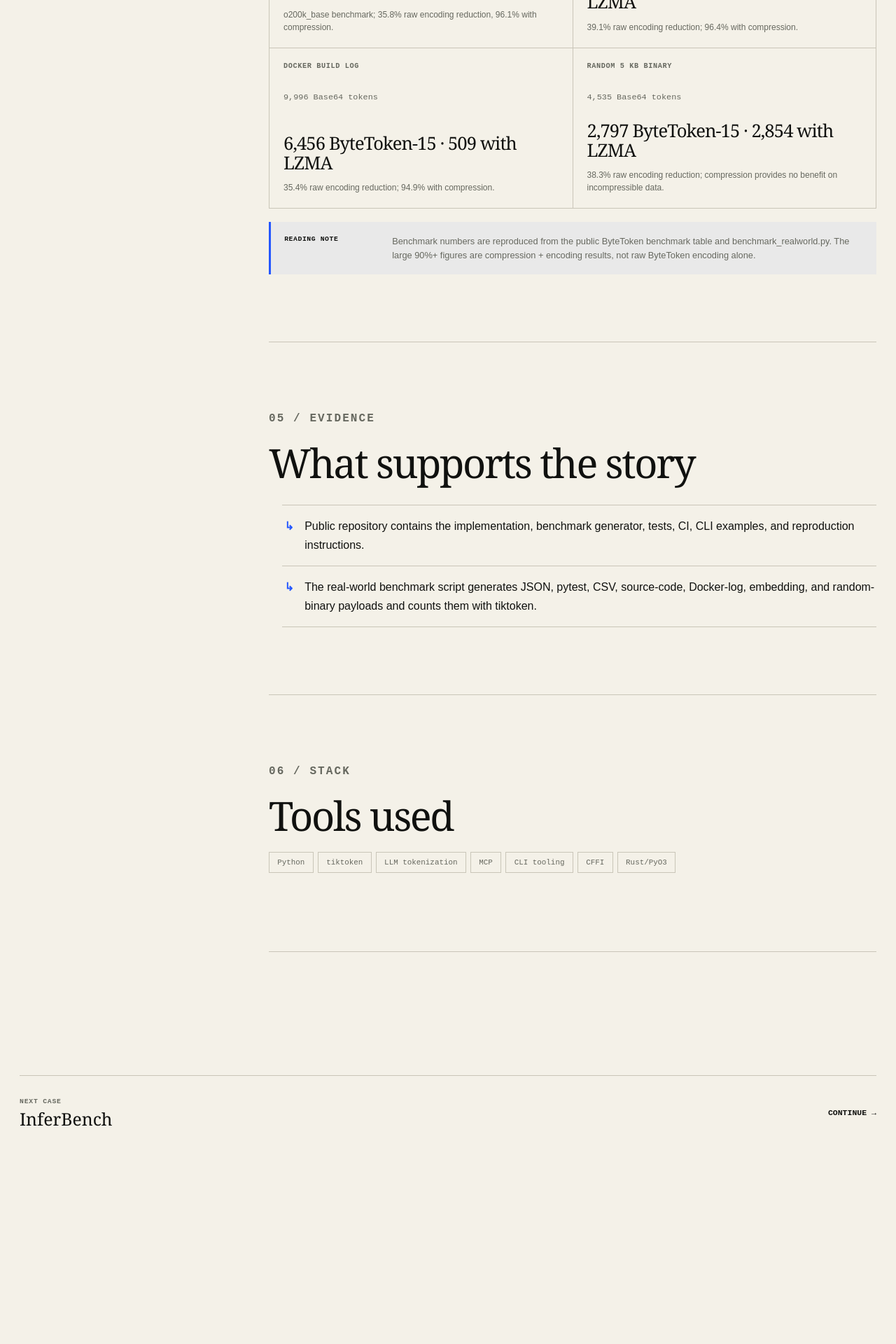
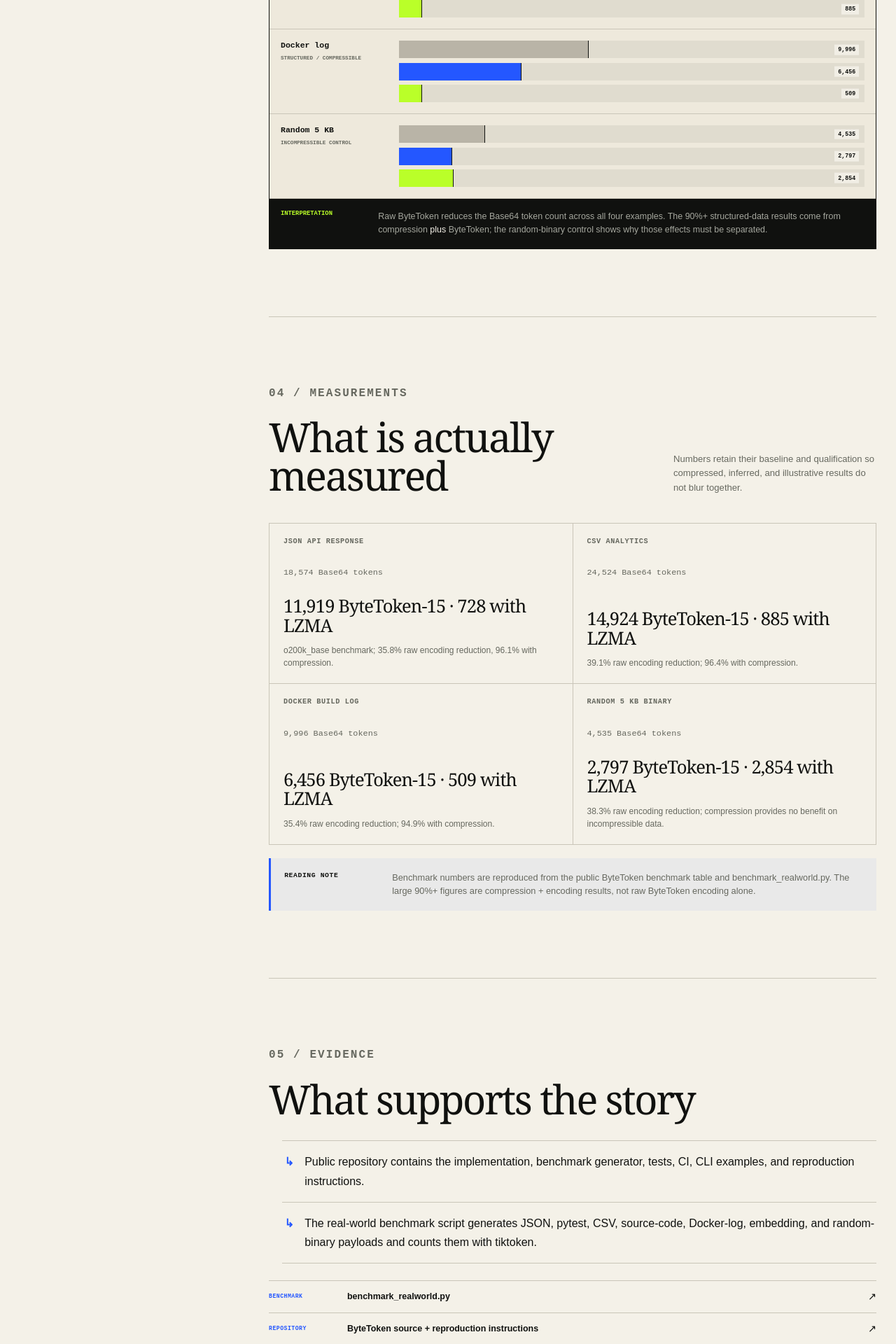
Before and after one commit to chandanpandeys/digital-identity, a Next.js app: page /work/bytetoken in a window 1280 px wide. Shown: the part 3180-5100 px from the top of the page at 70% size. Before the commit the page ends 4903 px from the top, so only its background shows below. Built offline with nearby package versions, Linux system fonts and the light colour scheme.

Commit message:
feat: embed source-backed evidence panels in case studies

```diff
--- a/app/work/[slug]/page.tsx
+++ b/app/work/[slug]/page.tsx
@@ -1,6 +1,7 @@
 import type { Metadata } from "next";
 import Link from "next/link";
 import { notFound } from "next/navigation";
+import ProjectEvidenceVisual from "@/components/ProjectEvidenceVisual";
 import { getProject, projects } from "@/lib/projects";
 
 export function generateStaticParams() {
@@ -26,6 +27,24 @@ function EvidenceBadge({ isPublic }: { isPublic: boolean }) {
   );
 }
 
+const sourceLinks: Record<string, { label: string; title: string; href: string }[]> = {
+  bytetoken: [
+    { label: "BENCHMARK", title: "benchmark_realworld.py", href: "https://github.com/chandanpandeys/bytetoken/blob/main/benchmarks/benchmark_realworld.py" },
+    { label: "REPOSITORY", title: "ByteToken source + reproduction instructions", href: "https://github.com/chandanpandeys/bytetoken" },
+  ],
+  inferbench: [
+    { label: "PREFLIGHT", title: "Hardware fit and throughput estimation", href: "https://github.com/chandanpandeys/inferbench/blob/main/src/inferbench/preflight.py" },
+    { label: "PACKAGE", title: "CLI entry point and package metadata", href: "https://github.com/chandanpandeys/inferbench/blob/main/pyproject.toml" },
+    { label: "TESTS", title: "Benchmark test module", href: "https://github.com/chandanpandeys/inferbench/blob/main/tests/test_benchmarks.py" },
+  ],
+  dekhosuno: [
+    { label: "REPOSITORY", title: "DekhoSuno public source and feature documentation", href: "https://github.com/chandanpandeys/DekhoSuno" },
+  ],
+  oneclickallresultsbot: [
+    { label: "REPOSITORY", title: "OneClickAllResultsBot public source", href: "https://github.com/chandanpandeys/OneClickAllResultsBot" },
+  ],
+};
+
 export default async function ProjectPage({ params }: { params: Promise<{ slug: string }> }) {
   const { slug } = await params;
   const project = getProject(slug);
@@ -33,6 +52,7 @@ export default async function ProjectPage({ params }: { params: Promise<{ slug:
 
   const nextIndex = (projects.findIndex((item) => item.slug === project.slug) + 1) % projects.length;
   const nextProject = projects[nextIndex];
+  const sources = sourceLinks[project.slug] ?? [];
 
   return (
     <main id="main" className="inner-page case-study">
@@ -98,6 +118,13 @@ export default async function ProjectPage({ params }: { params: Promise<{ slug:
             </section>
           )}
 
+          {project.tier === "flagship" && (
+            <section className="visual-evidence-section">
+              <p className="eyebrow">03B / VISUAL EVIDENCE</p>
+              <ProjectEvidenceVisual slug={project.slug} />
+            </section>
+          )}
+
           {project.metrics && (
             <section className="metric-section">
               <div className="architecture-heading">
@@ -122,6 +149,15 @@ export default async function ProjectPage({ params }: { params: Promise<{ slug:
             <p className="eyebrow">05 / EVIDENCE</p>
             <h2>What supports the story</h2>
             <ul className="evidence-list">{project.evidence.map((item)=><li key={item}>{item}</li>)}</ul>
+            {sources.length > 0 && (
+              <div className="source-links">
+                {sources.map((source) => (
+                  <a key={source.href} href={source.href} target="_blank" rel="noreferrer">
+                    <span>{source.label}</span><strong>{source.title}</strong><i>↗</i>
+                  </a>
+                ))}
+              </div>
+            )}
           </section>
 
           <section>
```
